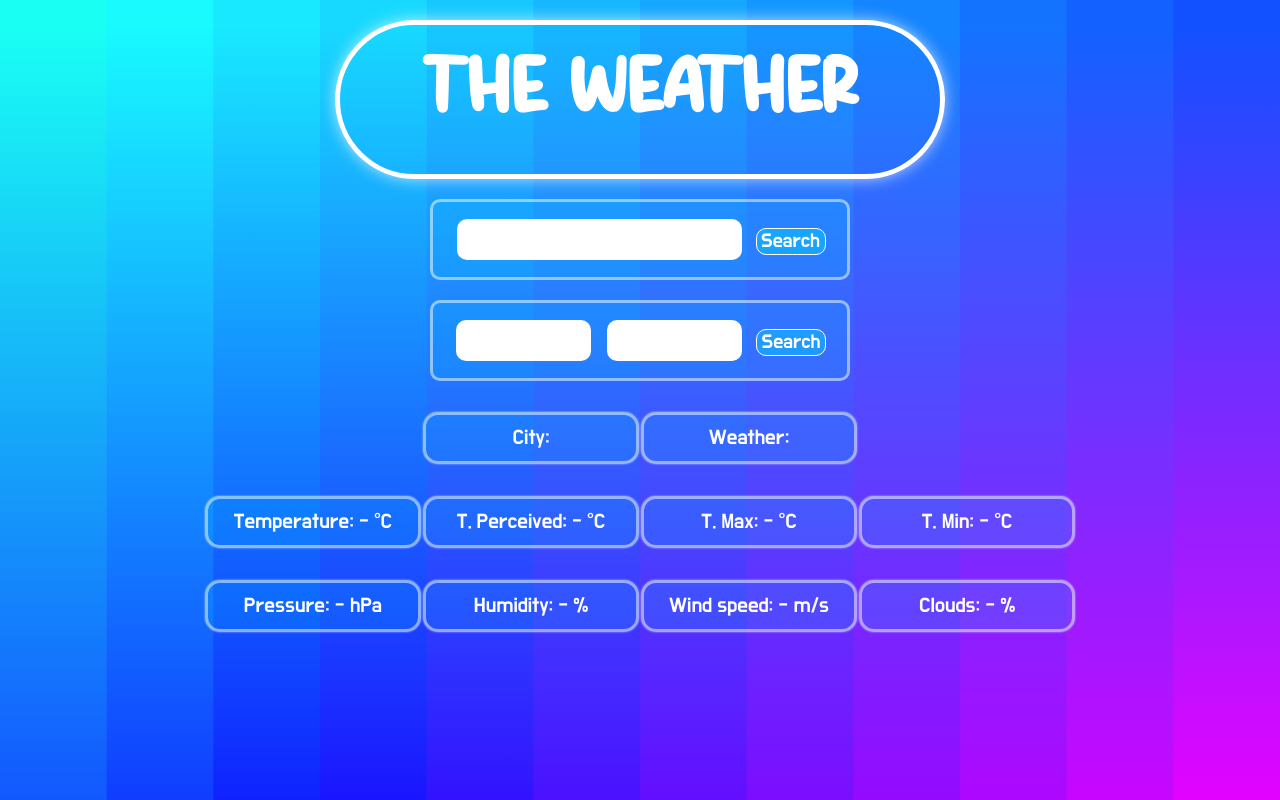
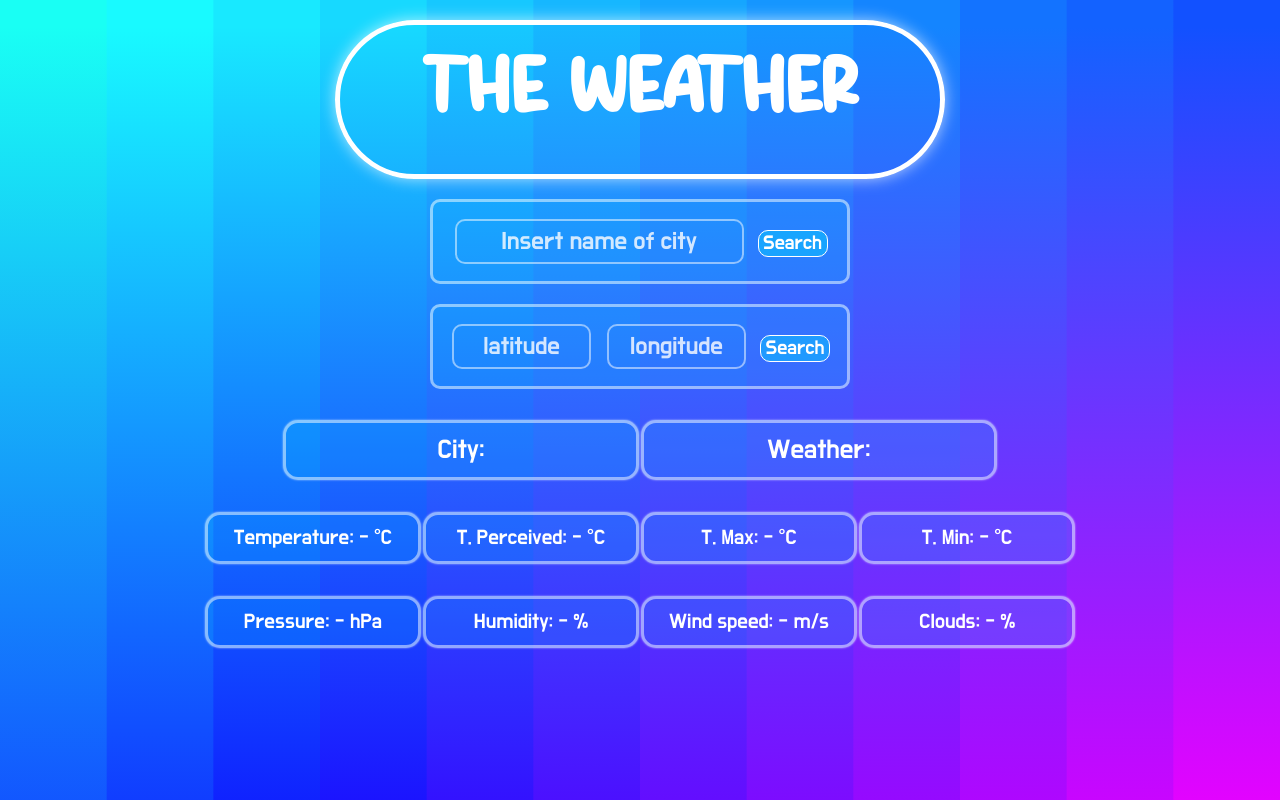
Before and after one commit to PietroTambu/Weather, a plain HTML site: page index.html in a window 1280 px wide. Drawn offline with nearby package versions, Linux system fonts and the light colour scheme.

Commit message:
Update style.css

```diff
--- a/style.css
+++ b/style.css
@@ -200,16 +200,13 @@ div.search-bar-coordinates input.search-box {
     min-width: 70px;
     cursor: pointer;
     font-family: 'DoHyeon';
+    transition: opacity 0.7s;
+    opacity: 1;
 }
 
 .button:hover {
     transition: opacity 0.7s;
     opacity: 0.5;
-}
-
-.button {
-    transition: opacity 0.7s;
-    opacity: 1;
 }
 
 .weather-grid-container {
@@ -240,6 +237,14 @@ div.search-bar-coordinates input.search-box {
     box-shadow: 0 0 2px #ffffffab;
 }
 
-.cityname-item{
+.weather-grid-item-main {
     min-width: 350px;
+    font-size: 27px;
 }
+
+#cityName, #lat, #lon{
+    border: 2px solid rgba(255, 255, 255, 0.5);
+    border-radius: 10px;
+    background-color: rgba(255, 255, 255, 0);
+    text-align: center;
+}
```
